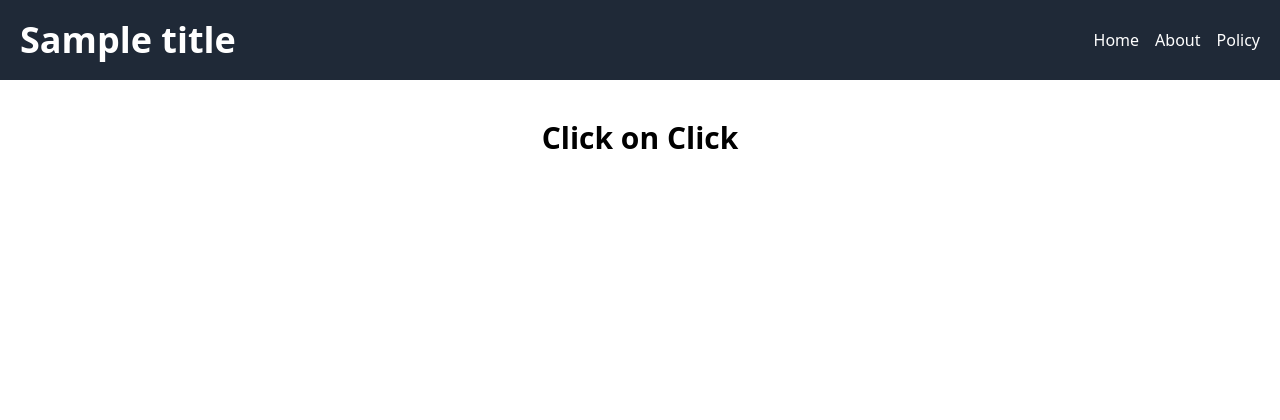
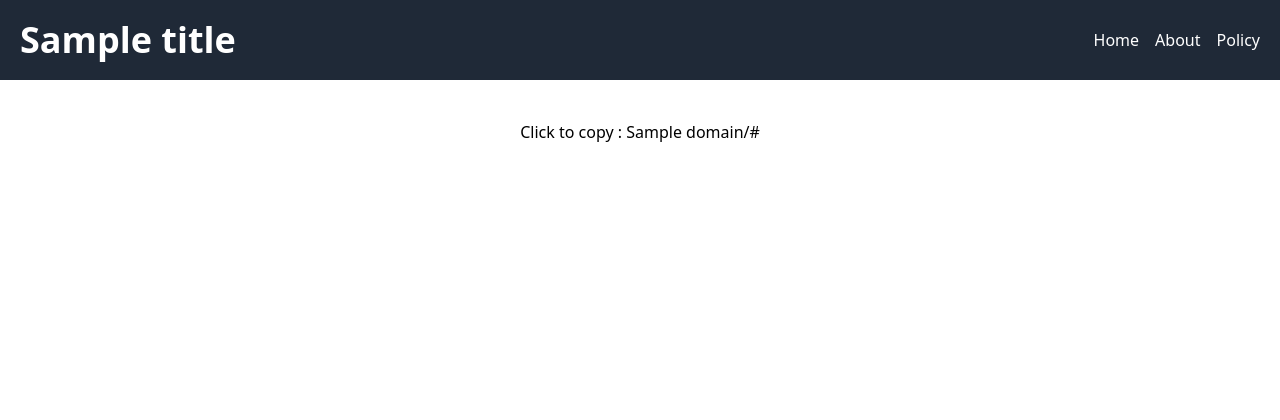
Before and after one commit to mateo-rfz/shorterLink, a Flask app: template templates/link.html in a window 1280 px wide. Shown: the top 420 px of the page. Run offline with Flask 3, Linux system fonts and the light colour scheme; the template is opened without the code that fills it: most values are stand-ins (such as "Sample title", 1, 10 or a date in 2020); parts of the project's set-up code (start-up, migrations or seed data) failed here and were passed over; some libraries are stand-ins or nearby versions.

Commit message:
create and complete show link file

```diff
--- a/templates/link.html
+++ b/templates/link.html
@@ -19,8 +19,20 @@
 
     <!-- Main Content -->
     <main class="flex-1 p-10 text-center sm:text-left max-w-4xl mx-auto">
-        <h2 class="text-3xl font-semibold"><a href="{{domain}}/{{shortlink}}">Click on Click</a></h2>
+        <div class="copy-box" onclick="copyText(this)" data-copy="{{ domain }}/{{ shortLink }}">
+            <span>Click to copy : {{ domain }}/{{ shortLink }}</span>
+        </div>
 
+        <script>
+            function copyText(element) {
+                var text = element.getAttribute("data-copy");
+                navigator.clipboard.writeText(text).then(() => {
+                    alert("Copied to clipboard: " + text);
+                }).catch(err => {
+                    console.error("Error copying text: ", err);
+                });
+            }
+        </script>
     </main>
 
     <!-- Footer -->
```
